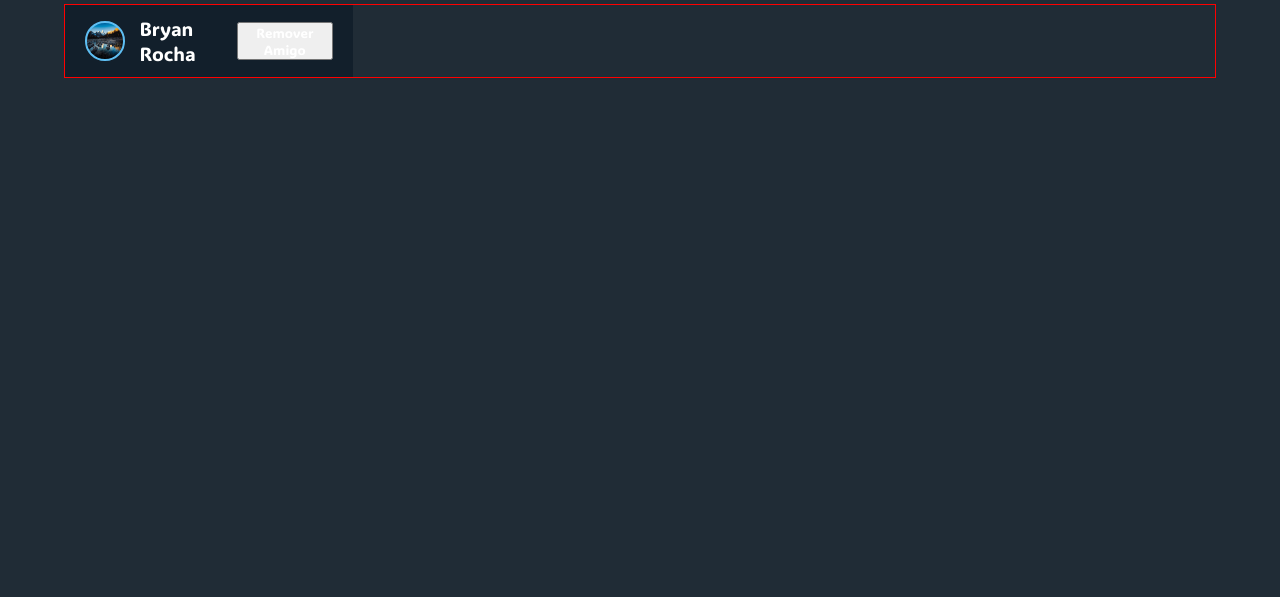
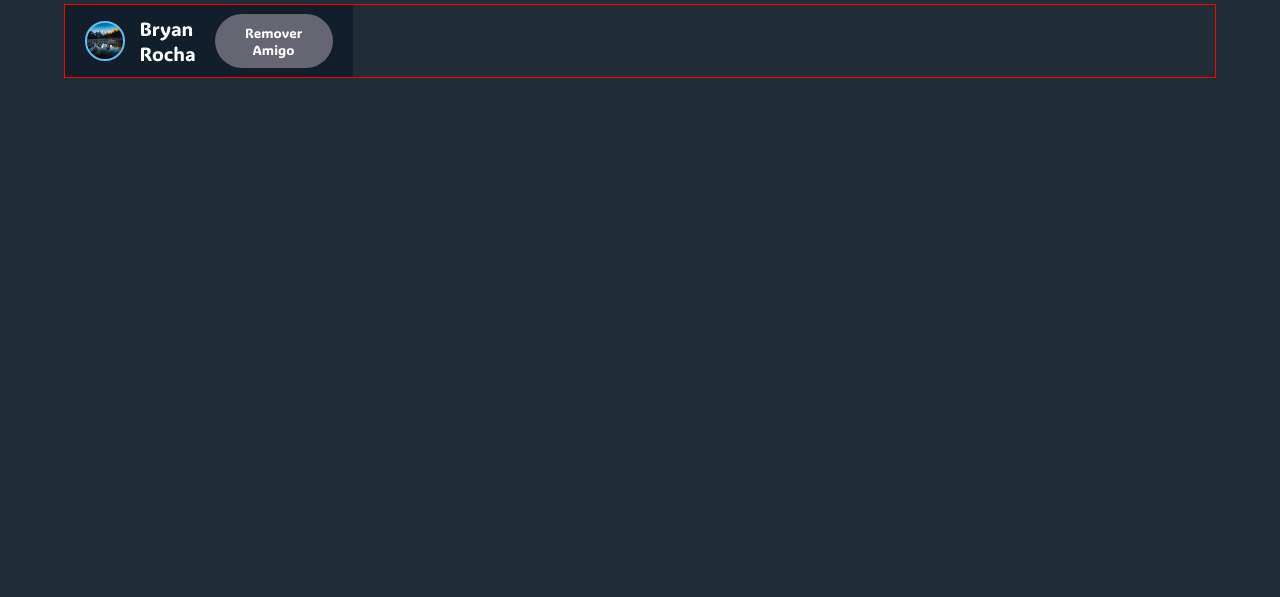
Before and after one commit to BryanRO-SpTech/Fishbook-Projeto-Individual, a website: page public/friends.html in a window 1280 px wide. Shown: the part 203-800 px from the top of the page. Drawn offline with Linux system fonts and the light colour scheme.

Commit message:
Tela de amigos

```diff
--- a/public/styles/friends.css
+++ b/public/styles/friends.css
@@ -66,3 +66,10 @@ body {
 .name {
     font-size: 1.2rem;
 }
+
+.friend button {
+    background-color: var(--slate-gray);
+    border: none;
+    border-radius: 50px;
+    padding: 10px 20px;
+}
```
